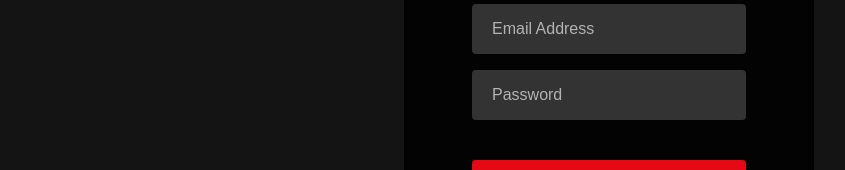
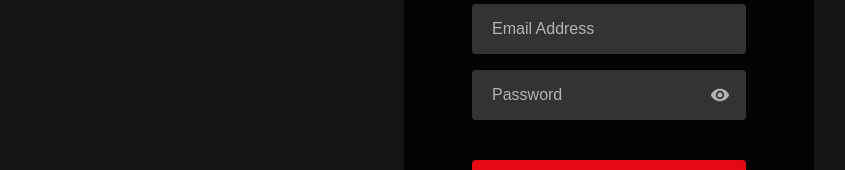
Before and after one commit to TimothyXia9/Database-project-p2, a React (Create React App) app in the folder frontend/: page /login in a window 1280 px wide. Shown: the part 278-448 px from the top of the page, without its empty margins (31-876 px from the left). Built offline with nearby package versions, Linux system fonts and the light colour scheme.

Commit message:
feat: 添加密码可见性切换功能和样式调整

```diff
--- a/frontend/src/pages/AdminContentPage.jsx
+++ b/frontend/src/pages/AdminContentPage.jsx
@@ -842,7 +842,7 @@ const AdminContentPage = () => {
 							) : (
 								<div className="empty-admin-state">
 									<PersonIcon style={{ fontSize: 64, opacity: 0.3 }} />
-									<p>暂无制片人数据</p>
+									<p>No producer data available</p>
 								</div>
 							)}
 						</div>
--- a/frontend/src/pages/AdminPages.css
+++ b/frontend/src/pages/AdminPages.css
@@ -597,3 +597,20 @@
 .btn-secondary:hover {
 	background: #444;
 }
+
+input[type="date"] {
+	background-color: #141414;
+	color: #fff;
+	padding-right: 30px;
+
+	appearance: none;
+	-webkit-appearance: none;
+
+	/* 仅用于把默认图标变亮，而不是替换图标 */
+}
+
+/* 调整默认图标颜色（仍可点击） */
+input[type="date"]::-webkit-calendar-picker-indicator {
+	filter: invert(1) brightness(1.5); /* 变成浅色/白色 */
+	cursor: pointer;
+}
--- a/frontend/src/pages/AuthPages.css
+++ b/frontend/src/pages/AuthPages.css
@@ -112,6 +112,12 @@
   position: relative;
 }
 
+.password-input-group {
+  position: relative;
+  display: flex;
+  align-items: center;
+}
+
 .auth-input {
   width: 100%;
   padding: 16px 20px;
@@ -122,6 +128,10 @@
   font-size: 16px;
   outline: none;
   transition: var(--transition);
+}
+
+.auth-input-password {
+  padding-right: 50px; /* Make room for the toggle button */
 }
 
 .auth-input:focus {
@@ -205,6 +215,36 @@
   line-height: 1.5;
 }
 
+/* Password Toggle Button */
+.password-toggle-btn {
+  position: absolute;
+  right: 12px;
+  top: 50%;
+  transform: translateY(-50%);
+  background: transparent;
+  border: none;
+  color: var(--netflix-light-gray);
+  cursor: pointer;
+  padding: 4px;
+  display: flex;
+  align-items: center;
+  justify-content: center;
+  transition: color 0.2s ease;
+  z-index: 1;
+}
+
+.password-toggle-btn:hover {
+  color: var(--netflix-white);
+}
+
+.password-toggle-btn:focus {
+  outline: none;
+}
+
+.password-toggle-btn svg {
+  font-size: 20px;
+}
+
 @media (max-width: 768px) {
   .auth-navbar {
     padding: 20px;
--- a/frontend/src/pages/LoginPage.jsx
+++ b/frontend/src/pages/LoginPage.jsx
@@ -2,6 +2,7 @@ import React, { useState, useEffect } from "react";
 import { useDispatch, useSelector } from "react-redux";
 import { useNavigate, Link } from "react-router-dom";
 import { login, clearError } from "../store/slices/authSlice";
+import { Visibility, VisibilityOff } from "@mui/icons-material";
 import "./AuthPages.css";
 
 const LoginPage = () => {
@@ -13,6 +14,8 @@ const LoginPage = () => {
 		email: "",
 		password: "",
 	});
+
+	const [showPassword, setShowPassword] = useState(false);
 
 	useEffect(() => {
 		if (isAuthenticated) {
@@ -54,8 +57,11 @@ const LoginPage = () => {
 							<input type="email" name="email" placeholder="Email Address" value={formData.email} onChange={handleChange} required className="auth-input" />
 						</div>
 
-						<div className="auth-input-group">
-							<input type="password" name="password" placeholder="Password" value={formData.password} onChange={handleChange} required className="auth-input" />
+						<div className="auth-input-group password-input-group">
+							<input type={showPassword ? "text" : "password"} name="password" placeholder="Password" value={formData.password} onChange={handleChange} required className="auth-input auth-input-password" />
+							<button type="button" className="password-toggle-btn" onClick={() => setShowPassword(!showPassword)} aria-label={showPassword ? "Hide password" : "Show password"}>
+								{showPassword ? <VisibilityOff /> : <Visibility />}
+							</button>
 						</div>
 
 						<button type="submit" className="auth-submit" disabled={loading}>
```
